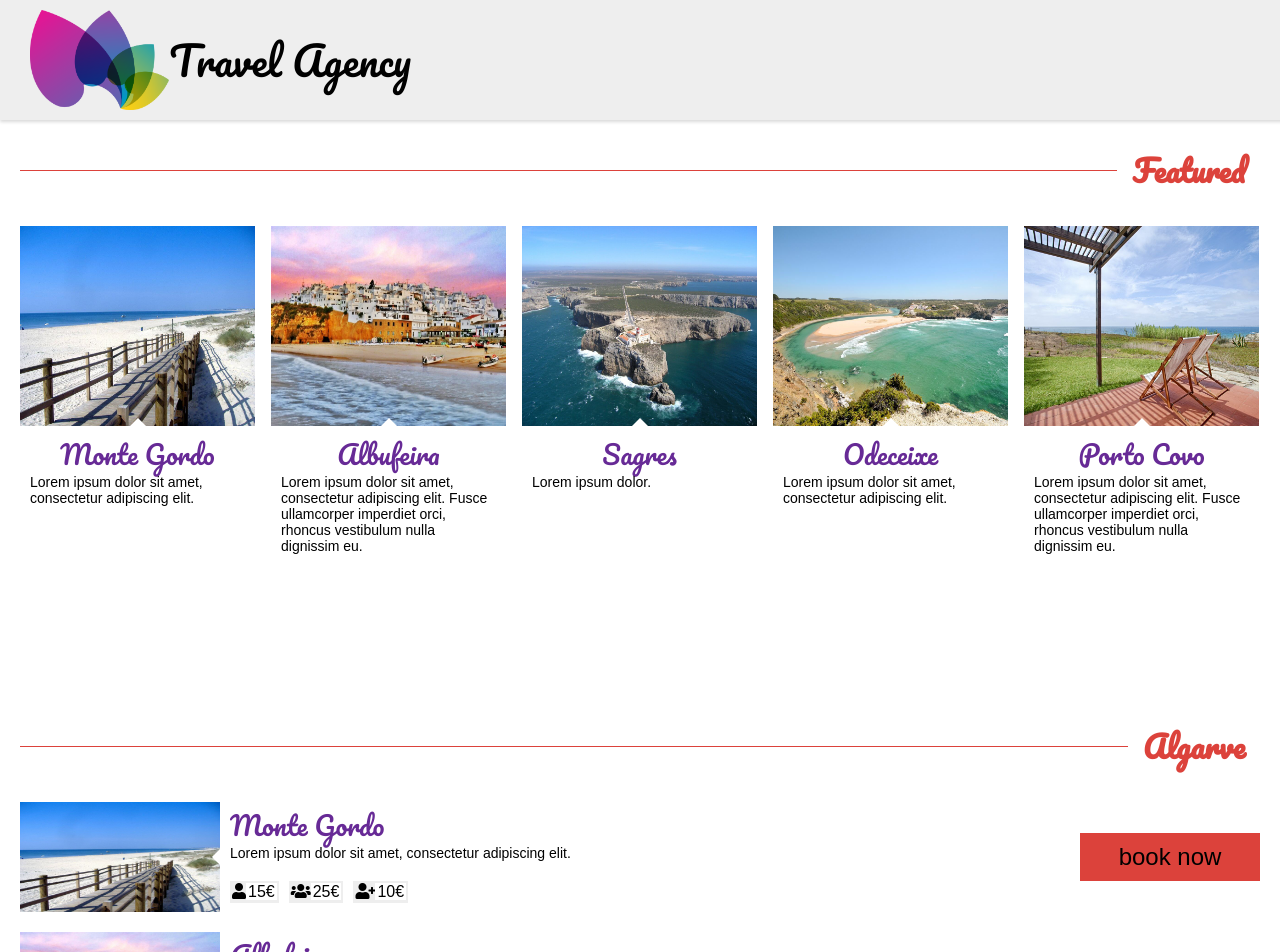
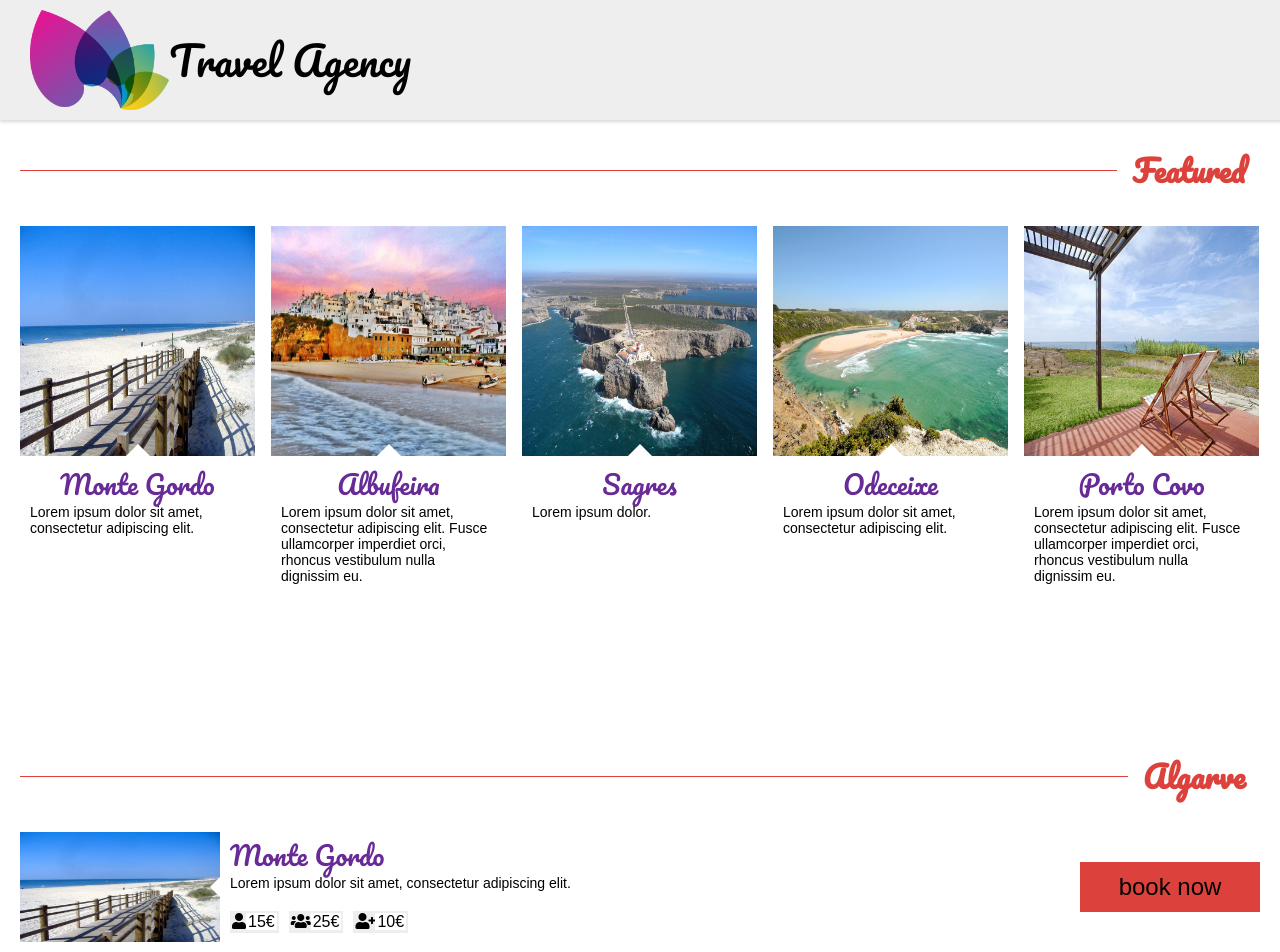
Before and after one commit to DanielFurtado/travel-agency, a React (Create React App) app: page / in a window 1280 px wide. Shown: the top 952 px of the page. Built offline with nearby package versions, Linux system fonts and the light colour scheme; a web font is replaced by a local one.

Commit message:
Fix css sloppy animations on Grid change

```diff
--- a/src/css/buttons.scss
+++ b/src/css/buttons.scss
@@ -19,12 +19,22 @@
   background-color: #eee;
   border: 1px solid #ccc;
   cursor: pointer;
-  font-size: 16px;
+  height: 36px;
+  line-height: 22px;
   left: -40px;
   padding: 8px;
   position: absolute;
   outline: 0;
   transition: left 0.3s ease;
+  width: 36px;
+
+  .fa-th-large {
+    font-size: 17px;
+  }
+
+  .fa-th-list {
+    font-size: 16px;
+  }
 
   &:hover {
     background-color: #a5a5a5;
--- a/src/css/card.scss
+++ b/src/css/card.scss
@@ -16,7 +16,6 @@
     height: 100%;
     margin: 0 auto;
     position: relative;
-    transition: box-shadow 0.2s ease-in-out;
     box-shadow: none;
 
     &:hover {
@@ -37,17 +36,17 @@
       }
 
       .arrow-up {
-        border-left: 16px solid transparent;
-        border-right: 16px solid transparent;
-        border-bottom: 16px solid #fff;
-        margin-left: -16px;
+        border-left: 24px solid transparent;
+        border-right: 24px solid transparent;
+        border-bottom: 24px solid #fff;
+        margin-left: -24px;
       }
 
       .arrow-right {
-        border-top: 16px solid transparent;
-        border-right: 16px solid #fff;
-        border-bottom: 16px solid transparent;
-        margin-bottom: -16px;
+        border-top: 20px solid transparent;
+        border-right: 20px solid #fff;
+        border-bottom: 20px solid transparent;
+        margin-bottom: -20px;
       }
 
       .image-wrapper {
@@ -55,18 +54,17 @@
           display: inline-block;
           font-style: normal;
           font-variant: normal;
-          text-rendering: auto;
           font-family: Font Awesome 5 Free;
           font-weight: 900;
           content: "\f00e";
           color: #fff;
           font-size: 60px;
+          left: 50%;
+          margin: -30px 0 0 -30px;
           position: absolute;
+          text-rendering: auto;
+          top: 50%;
           z-index: 1;
-          left: 50%;
-          top: 50%;
-          margin: -30px 0 0 -30px;
-
         }
       }
 
@@ -78,7 +76,7 @@
     }
 
     .image-wrapper {
-      height: 200px;
+      height: 230px;
       position: relative;
       overflow: hidden;
       .card-image {
@@ -95,26 +93,28 @@
 
     .arrow-up {
       bottom: 0;
-      border-left: 8px solid transparent;
-      border-right: 8px solid transparent;
-      border-bottom: 8px solid #fff;
+      border-left: 12px solid transparent;
+      border-right: 12px solid transparent;
+      border-bottom: 12px solid #fff;
       height: 0;
       left: 50%;
-      margin-left: -8px;
+      margin-left: -12px;
       position: absolute;
+      transition: all 0.2s ease;
       width: 0;
       z-index: 1;
     }
 
     .arrow-right {
       bottom: 50%;
-      border-top: 8px solid transparent;
-      border-right: 8px solid #fff;
-      border-bottom: 8px solid transparent;
+      border-top: 10px solid transparent;
+      border-right: 10px solid #fff;
+      border-bottom: 10px solid transparent;
       height: 0;
       right: 0;
-      margin-bottom: -8px;
+      margin-bottom: -10px;
       position: absolute;
+      transition: all 0.2s ease;
       width: 0;
       visibility: hidden;
       z-index: 1;
--- a/src/css/grid.scss
+++ b/src/css/grid.scss
@@ -62,7 +62,7 @@
       &:hover {
         box-shadow: 0 -1px 1px rgba(0, 0, 0, 0.12), 0 1px 1px rgba(0, 0, 0, 0.12);
         .btn-book-now {
-          height: 100%;
+          height: 110px;
           top: 0;
         }
       }
@@ -103,8 +103,8 @@
         min-width: 180px;
         position: relative;
         right: 0;
-        height: 44%;
-        top: 28%;
+        height: 50px;
+        top: 30px;
         opacity: 1;
       }
     }
```
